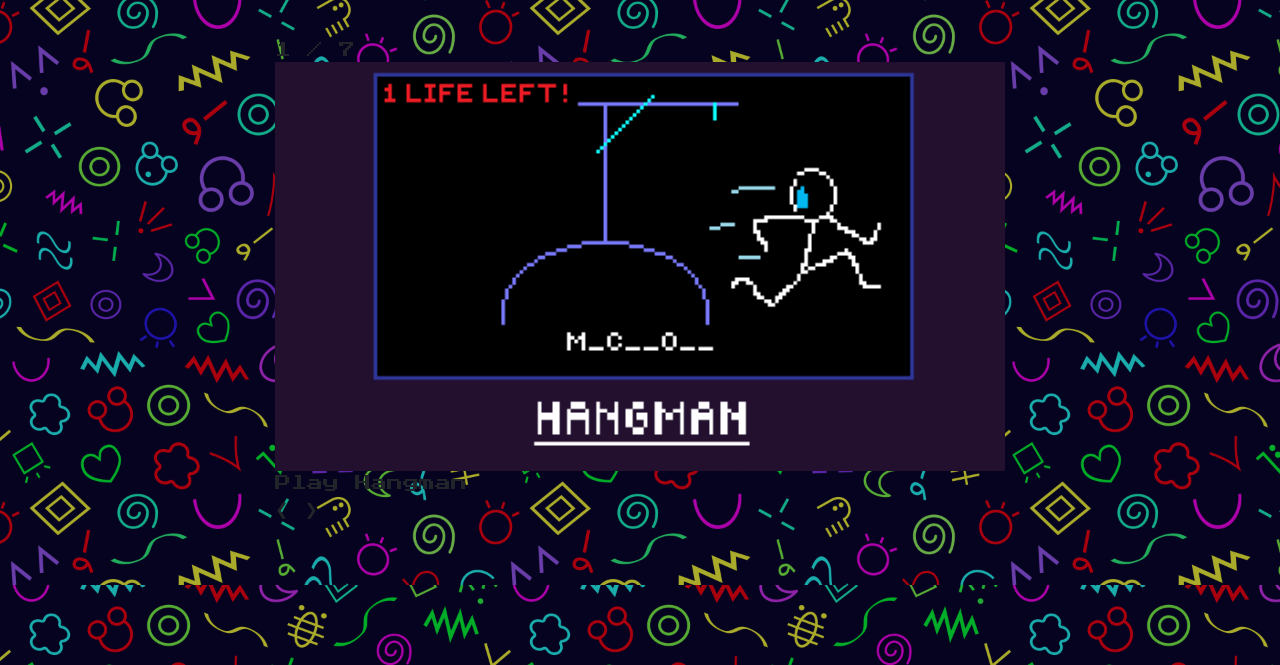
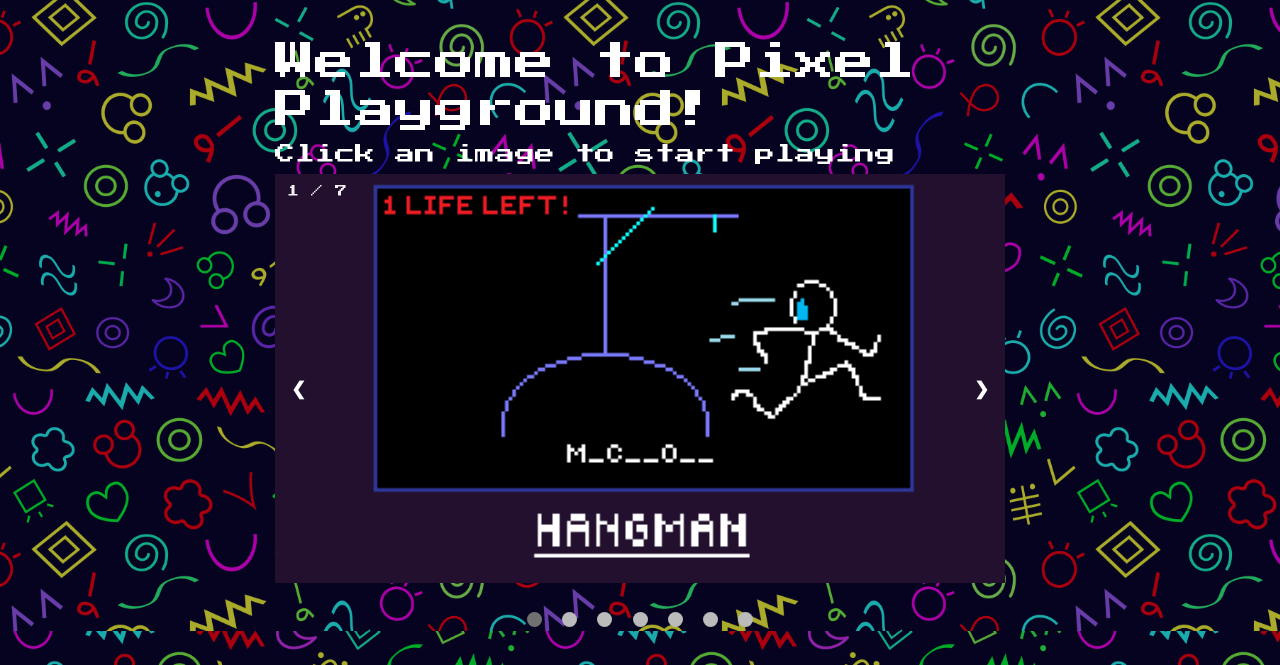
Before and after one commit to LilboX3/ITproj_PixelPlayground, a PHP site: page /Homepage.php in a window 1280 px wide. Shown: the part 135-800 px from the top of the page. Run offline with PHP 8.4, Linux system fonts and the light colour scheme.

Commit message:
homepage fixes und nice things

```diff
--- a/Homepage.php
+++ b/Homepage.php
@@ -3,6 +3,7 @@ include_once 'navbar.php';
 ?>
 
     <title>Pixel Playground</title>
+    <link rel="stylesheet" href="style.css">
 </head>
 
 <body class="background">
@@ -14,50 +15,45 @@ include_once 'navbar.php';
         <div class="col-2"></div>
     <!-- Slideshow container -->
 
-        <div class="col-8">
+        <div class="col-8" style="color:white;">
+          <h1>Welcome to Pixel Playground!</h1>
+          <h5>Click an image to start playing</h5>
         <div class="slideshow-container">
 
         <!-- Full-width images with number and caption text -->
         <div class="mySlides fade2">
           <div class="numbertext">1 / 7</div>
           <img src="Homepage/imgs/Hangman.png" alt="game 1" style="width:100%;" onclick="window.open('Hangman.php')">
-          <div class="text">Play Hangman</div>
         </div>
 
         <div class="mySlides fade2">
           <div class="numbertext">2 / 7</div>
           <img src="Homepage/imgs/Pong.png" alt="game 2" style="width:100%; " onclick="window.open('Pong.php')">
-          <div class="text">Play Pong</div>
         </div>
 
         <div class="mySlides fade2">
           <div class="numbertext">3 / 7</div>
           <img src="Homepage/imgs/Snake.png" alt="game 3" style="width:100%; " onclick="window.open('Snake.php')">
-          <div class="text">Play Snake</div>
         </div>
 
         <div class="mySlides fade2">
           <div class="numbertext">4 / 7</div>
           <img src="Homepage/imgs/Memory.png" alt="game 4" style="width:100%; " onclick="window.open('memory.php')">
-          <div class="text">Play Memory</div>
         </div>
 
         <div class="mySlides fade2">
           <div class="numbertext">5 / 7</div>
           <img src="Homepage/imgs/Tetris.png" alt="game 5" style="width:100%; " onclick="window.open('Tetris.php')">
-          <div class="text">Play Tetris</div>
         </div>
 
         <div class="mySlides fade2">
           <div class="numbertext">6 / 7</div>
           <img src="Homepage/imgs/Tictactoe.png" alt="game 6" style="width:100%; " onclick="window.open('TicTacToe.php')">
-          <div class="text">Play TicTacToe</div>
         </div>
 
         <div class="mySlides fade2">
           <div class="numbertext">7 / 7</div>
           <img src="Homepage/imgs/Scramble.png" alt="game 7" style="width:100%;" onclick="window.open('WordScramble.php')">
-          <div class="text">Play Word Scramble</div>
         </div>
 
         <!-- Next and previous buttons -->
@@ -71,6 +67,10 @@ include_once 'navbar.php';
         <span class="dot" onclick="currentSlide(1)"></span>
         <span class="dot" onclick="currentSlide(2)"></span>
         <span class="dot" onclick="currentSlide(3)"></span>
+        <span class="dot" onclick="currentSlide(4)"></span>
+        <span class="dot" onclick="currentSlide(5)"></span>
+        <span class="dot" onclick="currentSlide(6)"></span>
+        <span class="dot" onclick="currentSlide(7)"></span>
         </div>
         </div>
 
```
